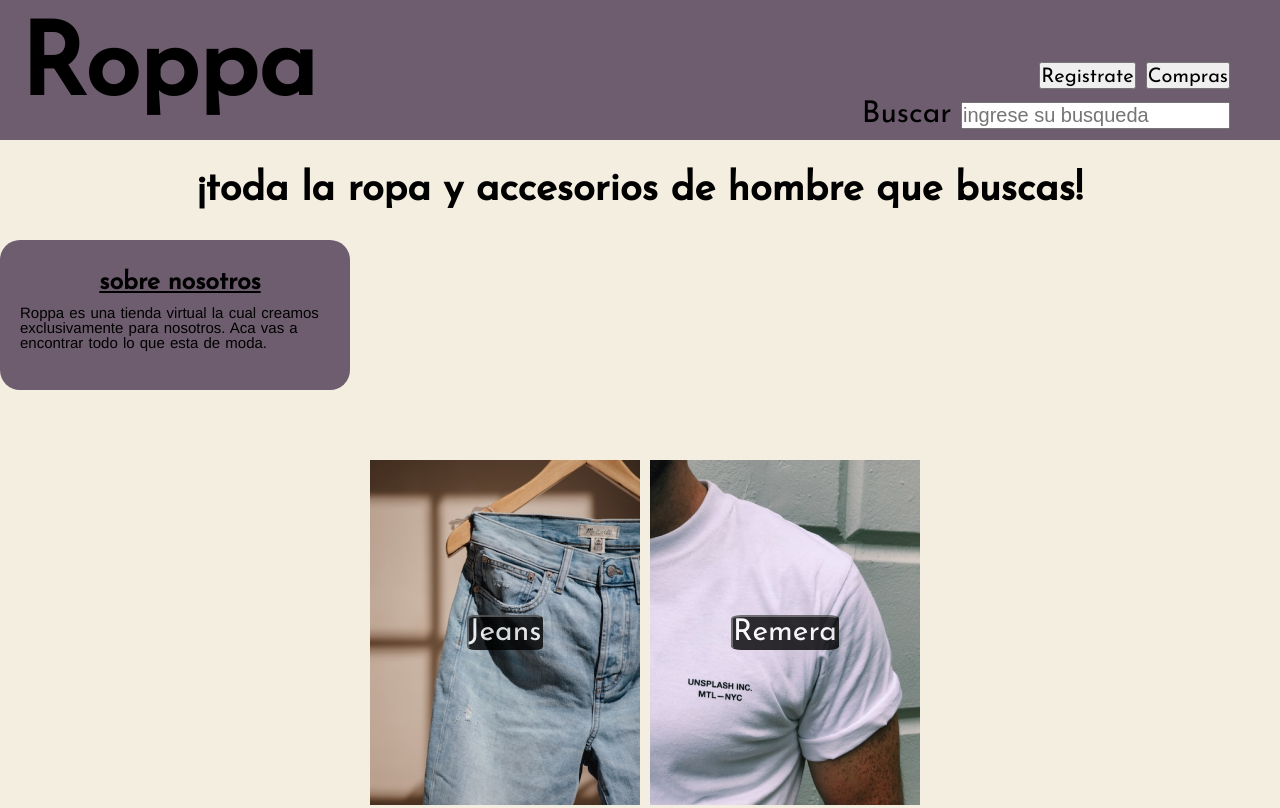
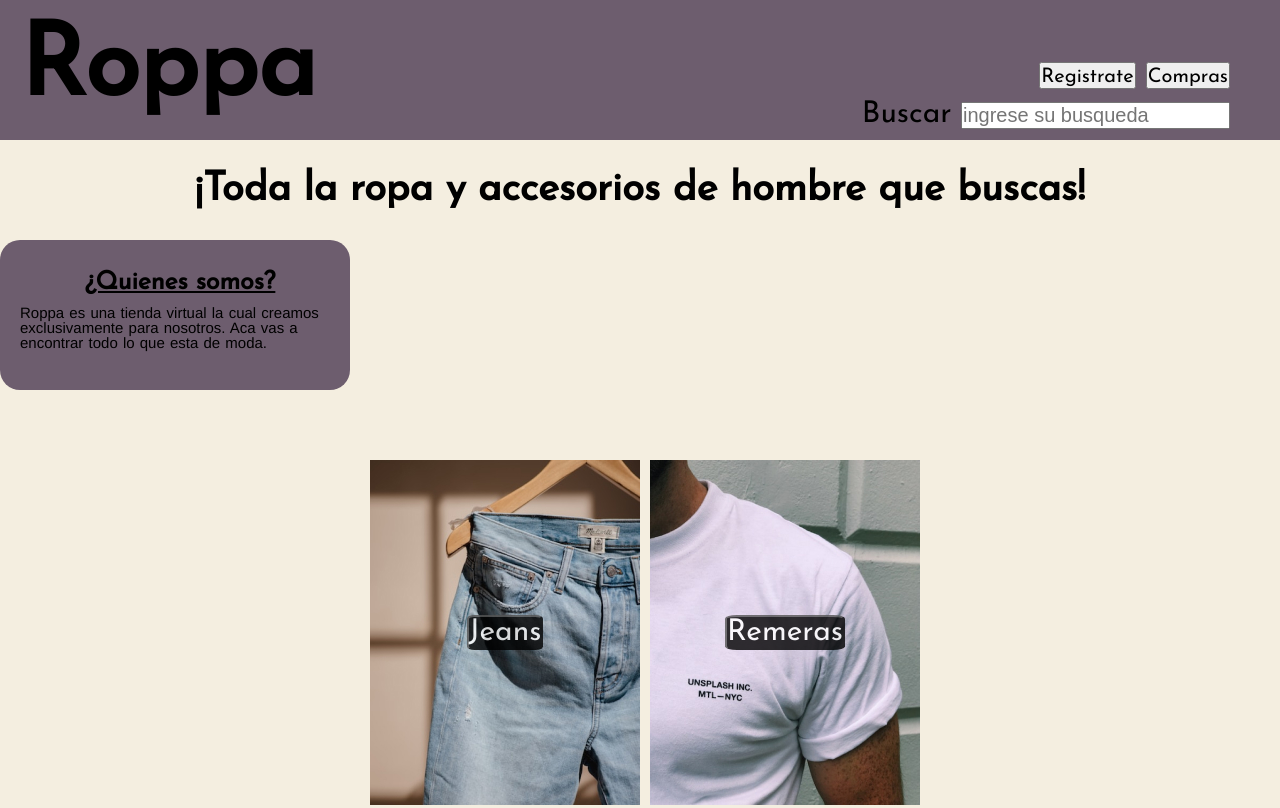
Before and after one commit to francisco-reynoso/comision545230, a plain HTML site: page index.html in a window 1280 px wide. Shown: the top 808 px of the page. Drawn offline with Linux system fonts and the light colour scheme.

Commit message:
corregi algunos errores de ortografia

```diff
--- a/index.html
+++ b/index.html
@@ -24,10 +24,10 @@
         </div>
    </header>
     <main>
-        <h2>¡toda la ropa y accesorios de hombre que buscas!</h2>
+        <h2>¡Toda la ropa y accesorios de hombre que buscas!</h2>
         <div class="contenedor-texto">
             <div class="texto">
-            <h3 class="nosotros">sobre nosotros</h3>
+            <h3 class="nosotros">¿Quienes somos?</h3>
             <p>Roppa es una tienda virtual la cual creamos exclusivamente para nosotros. Aca vas a encontrar todo lo que esta de moda.</p>
             </div>
         </div>
@@ -37,7 +37,7 @@
                     <button><a href="./pages/jeans.html"> Jeans</a></button>
                 </div>
                 <div class="remeras bot-ropa" >
-                    <button><a href= "./pages/remeras.html"> Remera </a></button>
+                    <button><a href= "./pages/remeras.html"> Remeras </a></button>
                 </div>
                 <div class="zapatillas bot-ropa">
                     <button><a href="./pages/zapatillas.html"> Zapatillas</a></button>
```
